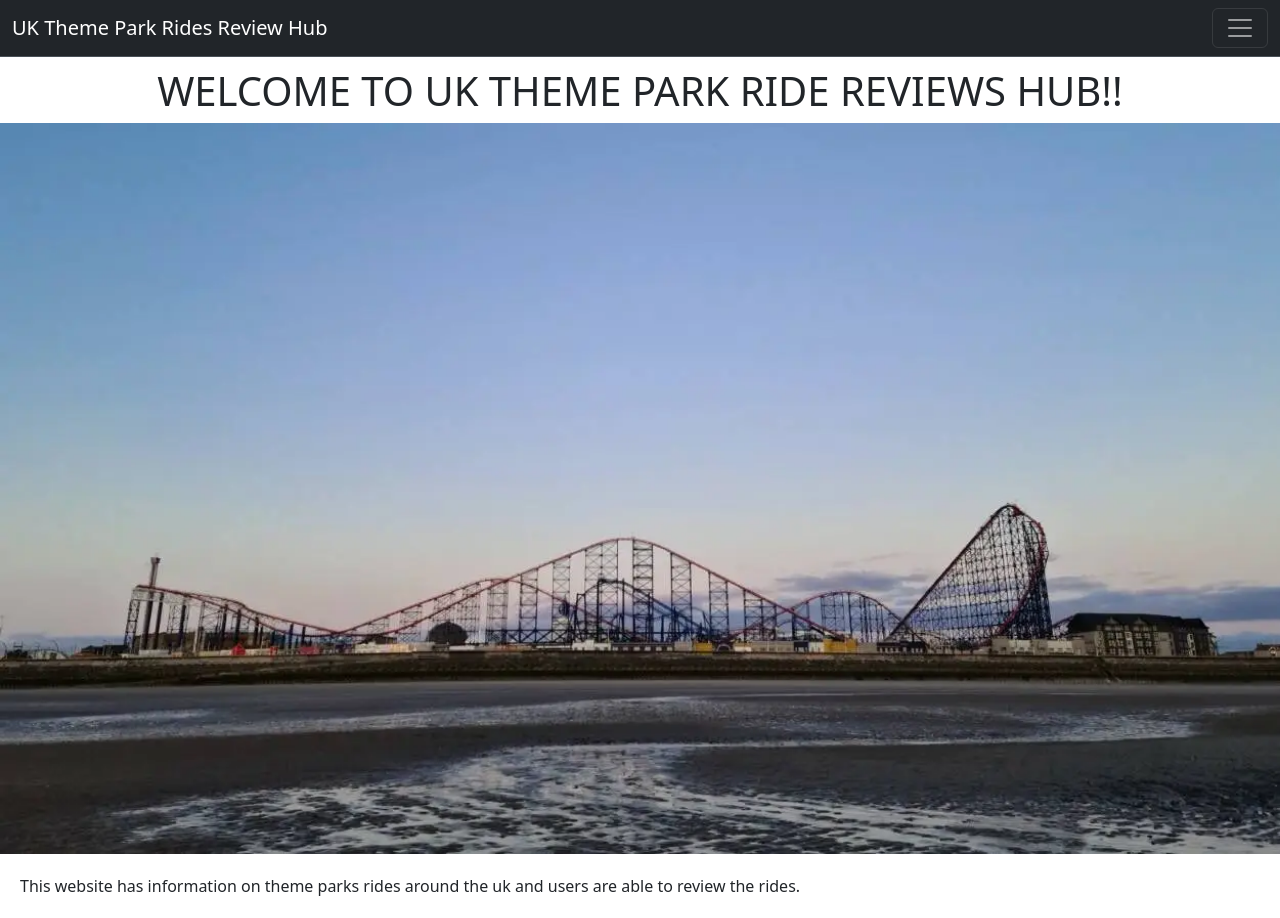
After one commit to hannahro15/Theme-park-reviews-site, a Flask app: page / in a window 1280 px wide. The commit adds this page. Run offline with Flask 3, Linux system fonts and the light colour scheme; some libraries are stand-ins or nearby versions.

Commit message:
Add basic content/styling to home page

```diff
--- a/app.py
+++ b/app.py
@@ -16,6 +16,11 @@ app.secret_key = os.environ.get("SECRET_KEY")
 
 mongo = PyMongo(app)
 
+
+@app.route("/")
+def home():
+    return render_template("index.html")
+
 @app.route("/get_rides")
 def get_rides():
     rides = mongo.db.rides.find()
--- a/static/css/style.css
+++ b/static/css/style.css
@@ -0,0 +1,15 @@
+body {
+    margin: 0 auto;
+}
+
+#home-title {
+    padding-top: 10px;
+}
+
+#header-image {
+    width: 100%;
+}
+
+#home-content {
+    padding: 20px;
+}
--- a/templates/base.html
+++ b/templates/base.html
@@ -15,21 +15,21 @@
     <header>
         <nav class="navbar bg-dark border-bottom border-body" data-bs-theme="dark">
             <div class="container-fluid">
-              <a class="navbar-brand" href="{{ url_for('index.html')}}">UK Theme Park Rides Review Hub</a>
+              <a class="navbar-brand" href="{{ url_for('home')}}">UK Theme Park Rides Review Hub</a>
               <button class="navbar-toggler" type="button" data-bs-toggle="collapse" data-bs-target="#navbarNavDropdown" aria-controls="navbarNavDropdown" aria-expanded="false" aria-label="Toggle navigation">
                 <span class="navbar-toggler-icon"></span>
               </button>
               <div class="collapse navbar-collapse" id="navbarNavDropdown">
                 <ul class="navbar-nav">
                   <li class="nav-item">
-                    <a class="nav-link active" aria-current="page" href="#">Home</a>
+                    <a class="nav-link active" aria-current="page" href="{{ url_for('home')}}">Home</a>
                   </li>
                   <li class="nav-item dropdown">
                     <a class="nav-link dropdown-toggle" href="#" role="button" data-bs-toggle="dropdown" aria-expanded="false">
                       Theme Parks
                     </a>
                     <ul class="dropdown-menu">
-                        <li><a class="dropdown-item" href="#">View All Theme Park Rides</a></li>
+                        <li><a class="dropdown-item" href="{{ url_for('get_rides')}}">View All Theme Park Rides</a></li>
                         <li><a class="dropdown-item" href="#">Blackpool Pleasure Beach</a></li>
                         <li><a class="dropdown-item" href="#">Alton Towers</a></li>
                         <li><a class="dropdown-item" href="#">Thorpe Park</a></li>
--- /dev/null
+++ b/templates/index.html
@@ -0,0 +1,15 @@
+{% extends "base.html" %}
+{% block content %}
+
+<body>
+    <h1 id="home-title" class="text-center text-uppercase">Welcome to UK Theme Park Ride Reviews Hub!!</h1>
+
+    <div class="text-center">
+        <img id="header-image" src="{{ url_for('static', filename='images/park-home-image-min.webp') }}" alt="home-image">
+    </div>
+    <section id="home-content">
+        This website has information on theme parks rides around the uk and users are able to review the rides.
+    </section>
+</body>
+
+{% endblock %}
```
Also changed, not shown: static/images/park-home-image-min.webp (added).
